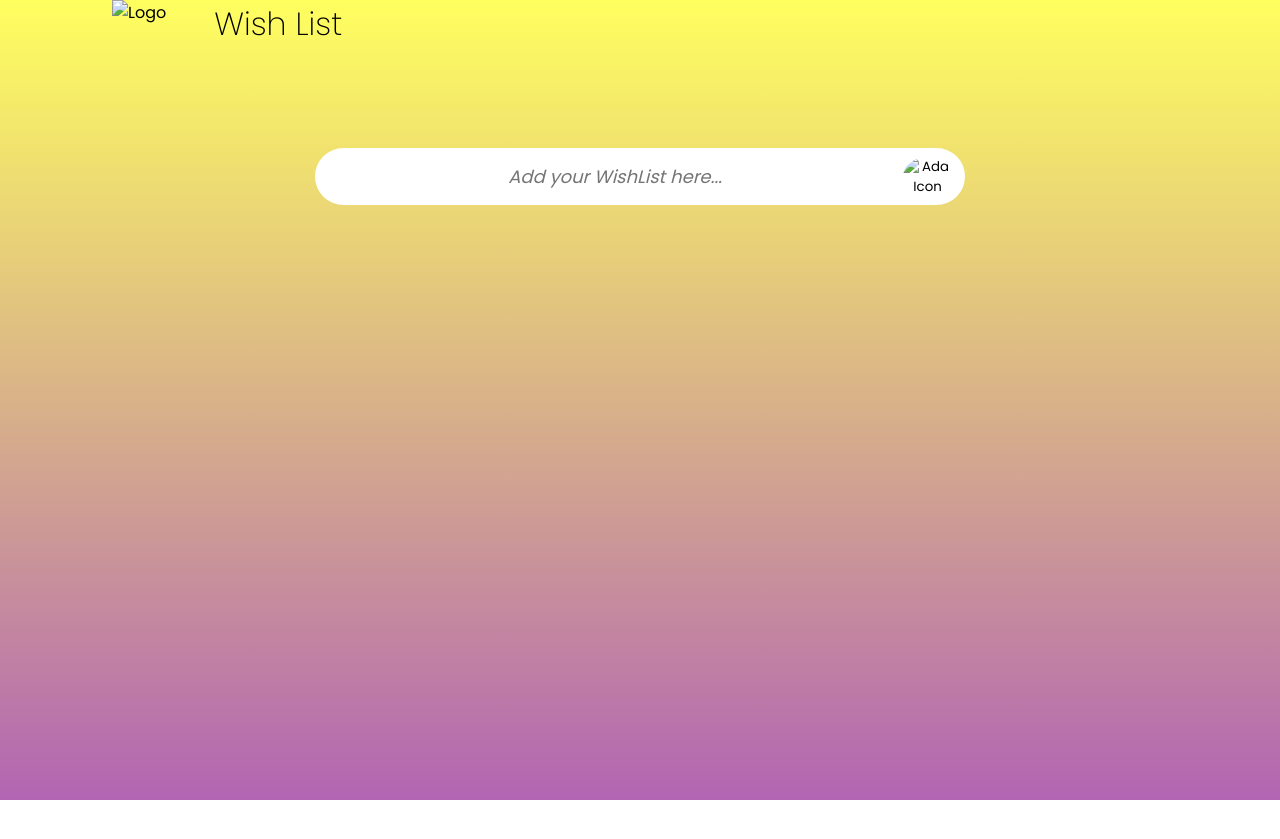
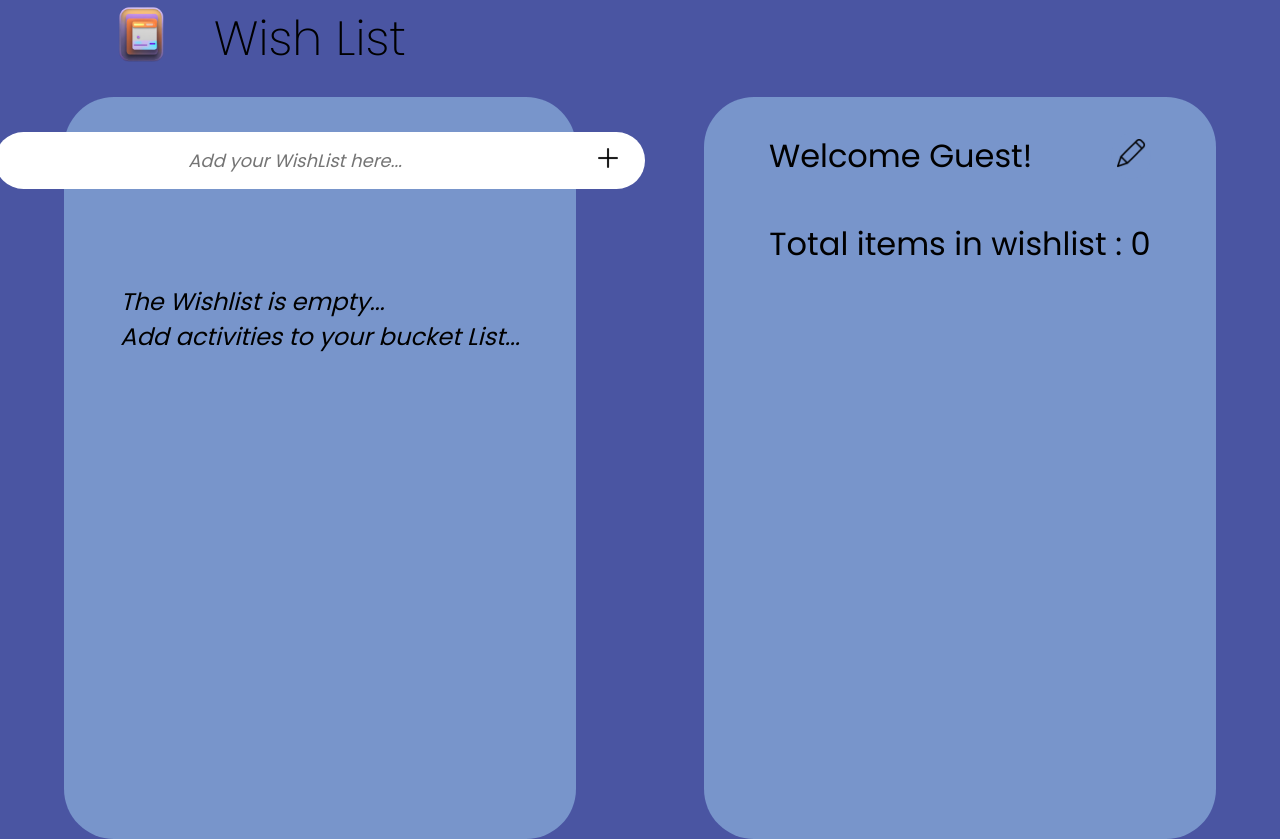
Before and after one commit to shubham-mehta26/Wishlist_App, a plain HTML site: page index.html in a window 1280 px wide. Before the commit the page ends 800 px from the top, so only its background shows below. Drawn offline with Linux system fonts and the light colour scheme.

Commit message:
ui made better

```diff
--- a/index.html
+++ b/index.html
@@ -19,6 +19,7 @@
             </div>
 
         </header>
+        <div class="body-full">
             <div class="mainbody">
                 <form action="" class="form">
                     <input  class="input" required type="text" placeholder="Add your WishList here...">
@@ -26,6 +27,22 @@
                 </form>
                 <div class="wishlist-container">
                     <div class="wishlist">
+
+                    </div>
+                </div>
+
+            </div>
+            <div class="info">
+                    <div class="welcome">
+                        <div class="message">
+                            Welcome Guest!
+                        </div>
+                        <div >
+                            <button class="edit-button"><img src="./edit.png" alt="Name-change"></button>
+                        </div>
+                    </div>
+                    <div class="score">
+                        <span>Total items in wishlist : </span>0
                     </div>
             </div>
         </div>
--- a/index.js
+++ b/index.js
@@ -1,7 +1,8 @@
 const wishlistInputElement = document.querySelector(".input");
 const form = document.querySelector(".form");
-
+const bodyFullEle = document.querySelector('.edit-button');
 const parentWishlistContainerEle = document.querySelector(".wishlist-container");
+const scoreEle = document.querySelector('.score');
 
 let wishlistValue = "";
 let wishList =[];
@@ -11,14 +12,35 @@ wishlistInputElement.addEventListener('input' , (event)=>{ //input or keyup
     wishlistValue = event.target.value;
 })
 
+const updateScore =()=>{
+
+  scoreEle.innerHTML=`<span>Total items in wishlist <span/> : ${count}`;
+}
+
+
+const updateCount =()=>{
+  if(wishList){
+    count = wishList.length;
+    console.log(count);
+  }
+  if(count === 0){
+    const emptyMessage = document.createElement('p');
+    emptyMessage.innerHTML = '<p>The Wishlist is empty...<p/><p>Add activities to your bucket List...<p/>';
+    emptyMessage.classList.add('empty-wishlist');
+    parentWishlistContainerEle.appendChild(emptyMessage);
+  }
+}
+// for the time when page reloads
+updateCount();
+
 form.addEventListener('submit' , (event)=>{
     event.preventDefault();
-    count++;
     wishList = [...wishList , wishlistValue];
     wishlistInputElement.value="";
     parentWishlistContainerEle.innerHTML = '';
+    updateCount();
+    updateScore();
     showWishlist(wishList);
-    console.log(count);
 })
 
 const showWishlist = (wishList)=>{
@@ -36,9 +58,15 @@ const showWishlist = (wishList)=>{
         containerEle.appendChild(wishlistTextEle);
 
         const deleteBtnEle = document.createElement('button');
-        deleteBtnEle.innerText = "Delete";
+        deleteBtnEle.className="delete-button";
+        // deleteBtnEle.innerText = "Delete";
         deleteBtnEle.setAttribute('name', wish);
         containerEle.appendChild(deleteBtnEle);
+
+        const deleteIconImg = document.createElement('img');
+        deleteIconImg.setAttribute('src', './delete.png');
+        deleteIconImg.setAttribute('alt', 'Delete');
+        deleteBtnEle.appendChild(deleteIconImg);
 
         parentWishlistContainerEle.appendChild(containerEle);
 
@@ -60,10 +88,36 @@ parentWishlistContainerEle.addEventListener('click' , (event)=>{
   }
 
   // Check if the clicked element is a delete button
-  if (target.tagName === 'BUTTON' && target.name) {
+  if ((target.tagName === 'BUTTON' || target.tagName=== 'IMG') && target.name) {
     const itemToDelete = target.name;
     wishList = wishList.filter(item => item !== itemToDelete);
     parentWishlistContainerEle.innerHTML = '';
     showWishlist(wishList);
+    updateCount();
+    updateScore();
+  }
+
+  // Check if the clicked element is a delete image
+  if (target.tagName === 'IMG' && target.parentNode.classList.contains('delete-button')) {
+    const deleteBtnEle = target.parentNode;
+    const itemToDelete = deleteBtnEle.getAttribute('name');
+    wishList = wishList.filter((item) => item !== itemToDelete);
+    parentWishlistContainerEle.innerHTML = '';
+    showWishlist(wishList);
+    updateCount();
+    updateScore();
+  }
+
+})
+
+bodyFullEle.addEventListener('click' , (event)=>{
+  // console.log(event);
+  let name = prompt("What is your name?");
+  const namechange = document.querySelector('.message');
+  if(name===null || name.length==0){
+    namechange.innerHTML = `Welcome Guest!`;
+  }
+  else{
+    namechange.innerHTML = `Welcome <i>${name}<i/>`;
   }
 })
--- a/style.css
+++ b/style.css
@@ -11,15 +11,15 @@ header{
     align-content: center;
     /* justify-content: space-around; */
     padding-left: 7rem;
+    background-color: #4A55A2;
+}
 
-}
 h1{
     font-weight: 200;
+    font-size: 3rem;
 }
 body{
-    height: 100vh;
-    background:linear-gradient(180deg , rgba(255, 255, 0, 0.629) , rgba(128, 0, 128, 0.605));
-
+    background-color: #4A55A2;
 }
 .logo img{
     height: 70px;
@@ -30,10 +30,15 @@ body{
     text-align: center;
 }
 .mainbody{
+    max-width: 40%;
+    /* border: 2px solid black; */
+    background-color: #7895CB;
     display: flex;
     flex-direction: column;
     align-items: center;
-    margin-top: 100px;
+    padding: 35px 0;
+    border-radius: 50px;
+
 }
 .form{
     width: 650px;
@@ -41,12 +46,13 @@ body{
     justify-content: space-around;
     align-items: center;
     border-radius: 40px;
-    background-color: #fff;
+    background-color: white;
 }
-.form button{
+.button{
     height: 50px;
     width: 50px;
-    background: #fff;
+    background: white;
+    cursor: pointer;
     border-style: none;
     border-radius: 50%;
 }
@@ -59,6 +65,7 @@ body{
     width: 550px;
     padding: 15px;
     padding-left: 40px;
+    background-color: white;
     font-size: 18px;
     text-align: center;
     border: none;
@@ -69,11 +76,12 @@ body{
 }
 .wishlist-container{
     width: 700px;
-    height: auto;
+    height: 600px;
     margin-top: 15px;
     display: flex;
     flex-direction: column;
     align-items: center;
+    overflow-y: scroll;
 }
 .list-item{
     height: 60px;
@@ -86,3 +94,87 @@ body{
     margin: 8px 0;
     padding: 8px;
 }
+.list-item img{
+    max-height:30px ;
+    background: transparent;
+}
+.delete-button{
+    height: 50px;
+    width: 50px;
+    background: transparent;
+    cursor: pointer;
+    border-style: none;
+    border-radius: 50%;
+}
+.empty-wishlist{
+    margin-top: 5rem;
+    font-size: 1.5rem;
+    font-style: italic;
+
+}
+.body-full{
+    /* border: 2px solid blue; */
+    width: 100%;
+    height: 100%;
+    display: flex;
+    justify-content: space-around;
+    margin-top: 20px;
+    /* padding-top: 30px; */
+}
+.info{
+    width: 40%;
+    /* border: 2px solid black; */
+    background-color: #7895CB;
+    display: flex;
+    flex-direction: column;
+    align-items: center;
+    padding: 35px 0;
+    border-radius: 50px;
+}
+::-webkit-scrollbar-track
+{
+	-webkit-box-shadow: inset 0 0 6px rgba(0,0,0,0.3);
+	border-radius: 15px;
+	background-color: #7895CB;
+}
+
+::-webkit-scrollbar
+{
+	width: 8px;
+	background-color: transparent;
+}
+
+::-webkit-scrollbar-thumb
+{
+	border-radius: 10px;
+	-webkit-box-shadow: inset 0 0 6px rgba(0,0,0,.3);
+	background-color: #555;
+}
+.welcome{
+    width: 90%;
+    display: flex;
+    align-items: center;
+    justify-content: space-around;
+}
+.message{
+    font-size: 2rem;
+}
+.info img{
+    height: 30px;
+    width: 30px;
+}
+.edit-button{
+    cursor: pointer;
+    padding: 5px;
+    border-style: none;
+    border-radius: 50%;
+    background-color: #7895CB;
+    transition: ease-in-out 1s;
+}
+.edit-button:hover{
+    background-color: wheat;
+}
+.score{
+    margin-top: 40px;
+    font-size: 2rem;
+}
```
Also changed, not shown: add.png (added), bg1.jpg (added), bg2.jpg (added), delete.png (added), edit.png (added), icon.png (added). Lines whose indentation alone changed are shown as unchanged.
